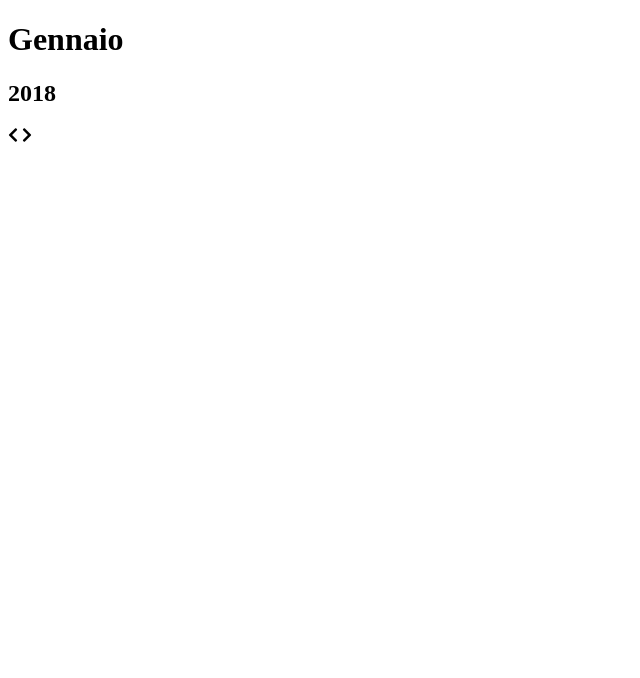
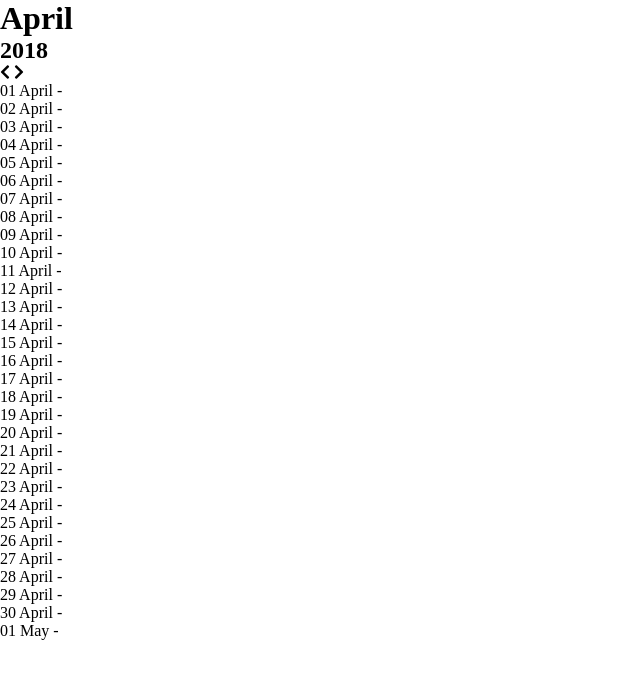
Before and after one commit to laurachelaru-92/ajax-ex-calendar, a plain HTML site: page index.html in a window 1280 px wide. Shown: the whole page, without its empty margins (0-640 px from the left). Drawn offline with nearby package versions, Linux system fonts and the light colour scheme; no server answers.

Commit message:
parziale

```diff
--- a/css/style.css
+++ b/css/style.css
@@ -0,0 +1,9 @@
+* {
+box-sizing: border-box;
+margin: 0;
+padding: 0;
+}
+
+#mese {
+  text-transform: capitalize;
+}
--- a/index.html
+++ b/index.html
@@ -2,11 +2,12 @@
 <html lang="en" dir="ltr">
   <head>
     <meta charset="utf-8">
-    <script src="https://momentjs.com/downloads/moment.min.js" charset="utf-8"></script>
-    <script src="https://momentjs.com/downloads/moment-with-locales.js" charset="utf-8"></script>
-    <script src="https://ajax.googleapis.com/ajax/libs/jquery/3.5.1/jquery.min.js"></script>
     <link rel="stylesheet" href="https://cdnjs.cloudflare.com/ajax/libs/font-awesome/5.13.1/css/all.min.css">
     <link rel="stylesheet" href="css/style.css" type="text/css">
+    <script src="https://momentjs.com/downloads/moment.min.js" charset="utf-8"></script>
+    <script src="https://momentjs.com/downloads/moment-with-locales.min.js" charset="utf-8"></script>
+    <script src="https://ajax.googleapis.com/ajax/libs/jquery/3.5.1/jquery.min.js"></script>
+    <script src="https://cdnjs.cloudflare.com/ajax/libs/handlebars.js/4.7.6/handlebars.min.js"></script>
     <title>Ajax Calendar</title>
   </head>
   <body>
@@ -14,8 +15,8 @@
     <div id="wrapper">
       <!-- Mese e frecce -->
       <header>
-        <h1 id="mese">Gennaio</h1>
-        <h2 id="anno">2018</h2>
+        <h1 id="mese"></h1>
+        <h2 id="anno"></h2>
         <i class="fas fa-chevron-left"></i>
         <i class="fas fa-chevron-right"></i>
       </header>
@@ -29,7 +30,7 @@
     <!-- / contenitore -->
     <!-- Template Handlebars -->
     <script id="day-template" type="text/x-handlebars-template">
-      <li class="day"></li>
+      <li class="single-day" data-thisdate="{{data-template}}">{{day}} {{month}} - {{holiday}}</li>
     </script>
     <!-- / template handlebars -->
     <script src="js/script.js" charset="utf-8"></script>
--- a/js/script.js
+++ b/js/script.js
@@ -1,18 +1,47 @@
 $(document).ready(function(){
 
+
+// Settiamo moment in italiano
+moment.locale('it');
+// Stabiliamo qual è la data iniziale
+var dataIniziale = moment('2018-04-01');
+var mese = dataIniziale.format("M");
+var anno = dataIniziale.format("YYYY");
+
+// Appendiamo mese e anno in pagina
+$("h1#mese").text(dataIniziale.format("MMMM"));
+$("h2#anno").text(anno);
+
 // Mettiamo l'API in una variabile, settato su gennaio
-var endpoint = "https://flynn.boolean.careers/exercises/api/holidays?year=2018&month=0";
+var endpoint = "https://flynn.boolean.careers/exercises/api/holidays?year="+anno+"&month="+mese;
 
+// Prendiamo il template di handlebars
+var source = $("#day-template").html();
+var template = Handlebars.compile(source);
+
+// Scriviamo il giorno e il mese in base a dataIniziale
+for( var i = 0; i < dataIniziale.daysInMonth(); i++) {
+  var contenuto = {
+    "data-template": dataIniziale.format("YYYY-MM-DD"),
+    "day": dataIniziale.format("DD"),
+    "month": dataIniziale.format('MMMM')
+  }
+  $("#days").append(template(contenuto));
+  dataIniziale.add(1, "days");
+}
+
+// Chiamata all'API delle festività
 $.ajax({
   "url": endpoint,
-  // "data": function(){},
   "method": "GET",
   "success": function(data) {
     var risultati = data.response;
+    // Cicliamo nell'array "risultati"
     for(var i = 0; i < risultati.length; i++) {
-      for(var k in risultati[i]) {
-        console.log(k + ": " + risultati[i][k]);
-      }
+      var dataVacanze = risultati[i].date;
+      console.log(dataVacanze);
+      var vacanza = risultati[i].name;
+      console.log(vacanza);
     }
   },
   "error": function(err) {
```
